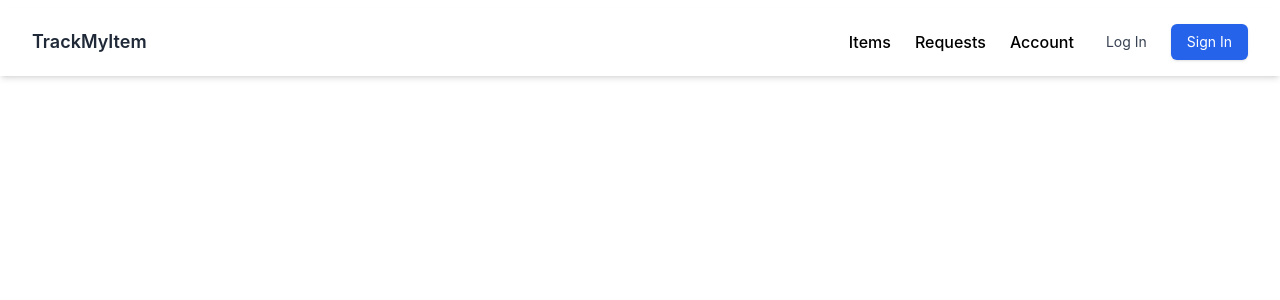
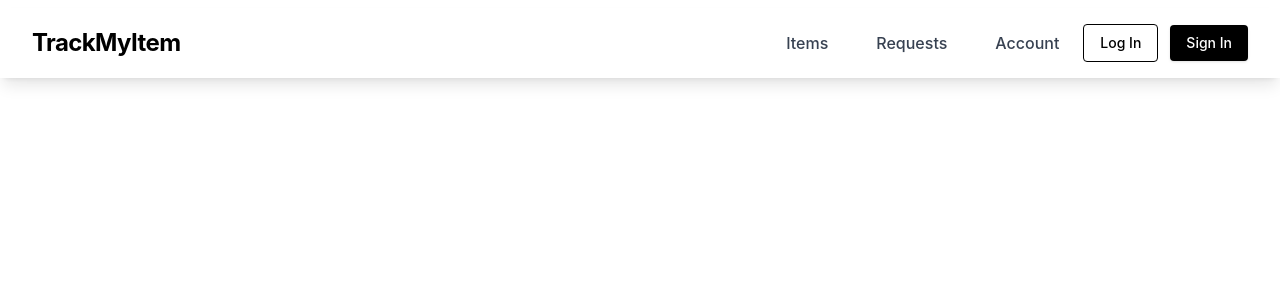
Before and after one commit to Navoda001/Lost-and-Found-Application-Frontend, a React (Create React App) app: page / in a window 1280 px wide. Shown: the top 300 px of the page. Built offline with nearby package versions, Linux system fonts and the light colour scheme.

Commit message:
update css

```diff
--- a/src/components/NavBar.tsx
+++ b/src/components/NavBar.tsx
@@ -8,14 +8,17 @@ const NavBar: React.FC = () => {
   const navItems = ["Items", "Requests", "Account"];
 
 const navList = (
-  <ul className="flex flex-col gap-2 mt-4 mb-4 lg:mt-0 lg:mb-0 lg:flex-row lg:items-center lg:gap-6">
+  <ul className="flex flex-col gap-3 mt-4 mb-4 lg:mt-0 lg:mb-0 lg:flex-row lg:items-center lg:gap-8">
     {navItems.map((item) => (
       <li key={item}>
         <NavLink
           to={`/${item.toLowerCase()}`}
           className={({ isActive }) =>
-            `text-blue-gray-700 font-medium transition-colors hover:text-blue-600 ${
-              isActive ? "underline font-semibold text-blue-800" : ""
+            `relative px-2 py-1 text-base font-medium transition duration-300 ease-in-out
+            ${
+              isActive
+                ? "text-black font-semibold after:content-[''] after:absolute after:left-0 after:-bottom-1 after:h-[2px] after:w-full after:bg-black"
+                : "text-gray-700 hover:text-black hover:after:content-[''] hover:after:absolute hover:after:left-0 hover:after:-bottom-1 hover:after:h-[2px] hover:after:w-full hover:after:bg-black"
             }`
           }
         >
@@ -27,48 +30,43 @@ const NavBar: React.FC = () => {
 );
 
 
+
   return (
    <div className="mt-2">
   {/* Navbar */}
-      <div className="sticky top-0 z-50 w-full bg-white/90 shadow-md px-4 py-4 lg:px-8">
+  <div className="sticky top-0 z-50 w-full bg-white/95 shadow-lg backdrop-blur-md px-4 py-4 lg:px-8">
     <div className="flex items-center justify-between">
-          <a href="/" className="text-lg font-semibold text-gray-800">
+      <a href="/" className="text-2xl font-bold text-black tracking-tight">
         TrackMyItem
       </a>
+
       <div className="flex items-center gap-4">
+        {/* Desktop Nav */}
         <div className="hidden lg:block">{navList}</div>
-            <div className="hidden lg:flex items-center gap-2">
-              <button className="px-4 py-2 text-sm text-gray-700 hover:text-blue-600 transition-colors">
+
+        {/* Desktop Auth Buttons */}
+        <div className="hidden lg:flex items-center gap-3">
+          <button className="px-4 py-2 text-sm font-medium text-black hover:text-white hover:bg-black border border-black rounded transition duration-300">
             Log In
           </button>
-              <button className="px-4 py-2 text-sm text-white bg-blue-600 hover:bg-blue-700 rounded-md shadow">
+          <button className="px-4 py-2 text-sm font-medium text-white bg-black hover:bg-gray-900 rounded transition duration-300 shadow">
             Sign In
           </button>
         </div>
+
+        {/* Mobile Toggle Button */}
         <button
-              className="block lg:hidden text-gray-800 focus:outline-none"
+          className="block lg:hidden text-black focus:outline-none"
           onClick={() => setOpenNav(!openNav)}
         >
           {openNav ? (
-                <svg
-                  xmlns="http://www.w3.org/2000/svg"
-                  className="w-6 h-6"
-                  fill="none"
-                  viewBox="0 0 24 24"
-                  stroke="currentColor"
-                  strokeWidth={2}
-                >
+            <svg xmlns="http://www.w3.org/2000/svg" className="w-6 h-6" fill="none"
+              viewBox="0 0 24 24" stroke="currentColor" strokeWidth={2}>
               <path strokeLinecap="round" strokeLinejoin="round" d="M6 18L18 6M6 6l12 12" />
             </svg>
           ) : (
-                <svg
-                  xmlns="http://www.w3.org/2000/svg"
-                  className="w-6 h-6"
-                  fill="none"
-                  viewBox="0 0 24 24"
-                  stroke="currentColor"
-                  strokeWidth={2}
-                >
+            <svg xmlns="http://www.w3.org/2000/svg" className="w-6 h-6" fill="none"
+              viewBox="0 0 24 24" stroke="currentColor" strokeWidth={2}>
               <path strokeLinecap="round" strokeLinejoin="round" d="M4 6h16M4 12h16M4 18h16" />
             </svg>
           )}
@@ -78,13 +76,13 @@ const NavBar: React.FC = () => {
 
     {/* Mobile Nav */}
     {openNav && (
-          <div className="mt-3 lg:hidden">
+      <div className="mt-4 lg:hidden">
         {navList}
-            <div className="flex flex-col gap-2 mt-2">
-              <button className="w-full py-2 text-sm text-gray-700 hover:text-blue-600 transition-colors">
+        <div className="flex flex-col gap-2 mt-4">
+          <button className="w-full py-2 text-sm font-medium text-black hover:text-white hover:bg-black border border-black rounded transition">
             Log In
           </button>
-              <button className="w-full py-2 text-sm text-white bg-blue-600 hover:bg-blue-700 rounded-md shadow">
+          <button className="w-full py-2 text-sm font-medium text-white bg-black hover:bg-gray-900 rounded shadow transition">
             Sign In
           </button>
         </div>
@@ -92,6 +90,7 @@ const NavBar: React.FC = () => {
     )}
   </div>
 </div>
+
   );
 };
 
```
Lines whose indentation alone changed are shown as unchanged.
